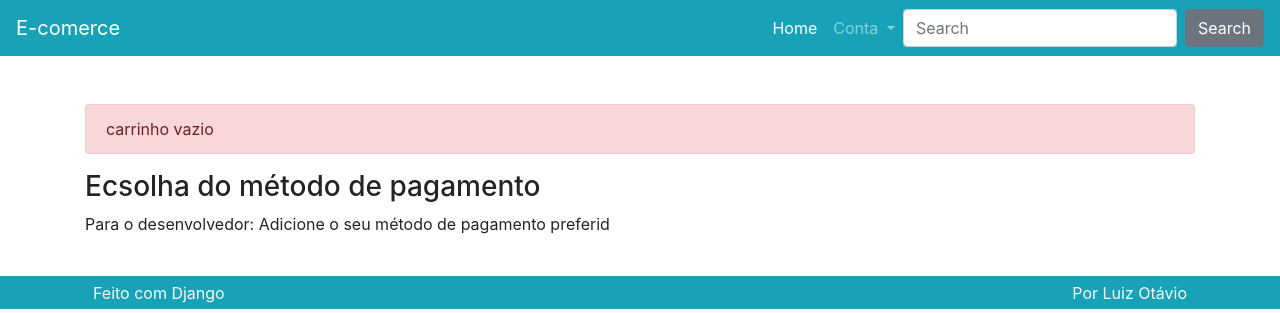
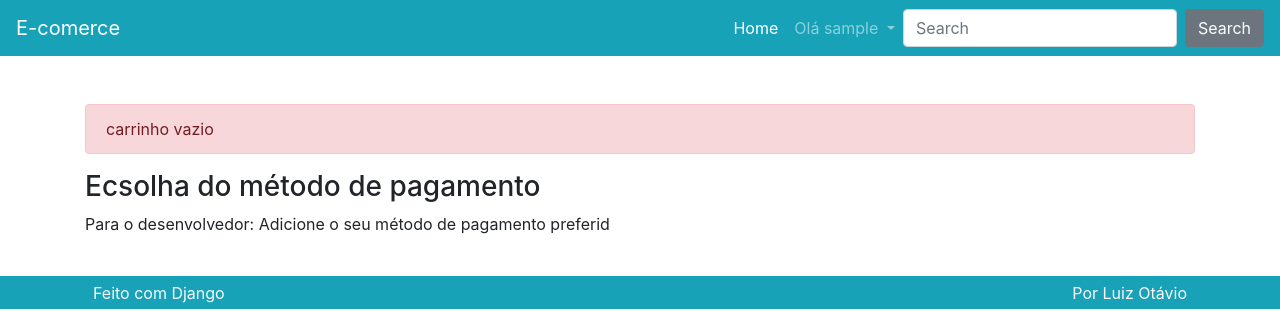
Before and after one commit to leonhardc/ecomerce-django, a Django app: page /pedido/ in a window 1280 px wide. Shown: the top 313 px of the page. Run offline with Django 4.2, Linux system fonts and the light colour scheme; the visitor is signed in with stand-in values (Sample User, id 1); parts of the project's set-up code (start-up, migrations or seed data) failed here and were passed over; some libraries are stand-ins or nearby versions.

```diff
--- a/templates/parciais/_nav.html
+++ b/templates/parciais/_nav.html
@@ -21,10 +21,11 @@
             <li class="nav-item dropdown">
                 <a class="nav-link dropdown-toggle" href="#" id="navbarDropdown" role="button"
                     data-toggle="dropdown" aria-haspopup="true" aria-expanded="false">
-                    Conta
+                    Olá {{ request.user }}
                 </a>
                 <div class="dropdown-menu" aria-labelledby="navbarDropdown">
-                    <a class="dropdown-item" href="{% url 'perfil:criar' %}">Atualizar Dados</a>
+                    <a class="dropdown-item" href="{% url 'perfil:detalheperfil' %}">Visite seu perfil</a>
+                    <a class="dropdown-item" href="{% url 'perfil:criar' %}">Atualize seus dados</a>
                     <a class="dropdown-item" href="{% url 'perfil:logout' %}">Sair</a>
                 </div>
             </li>
```
